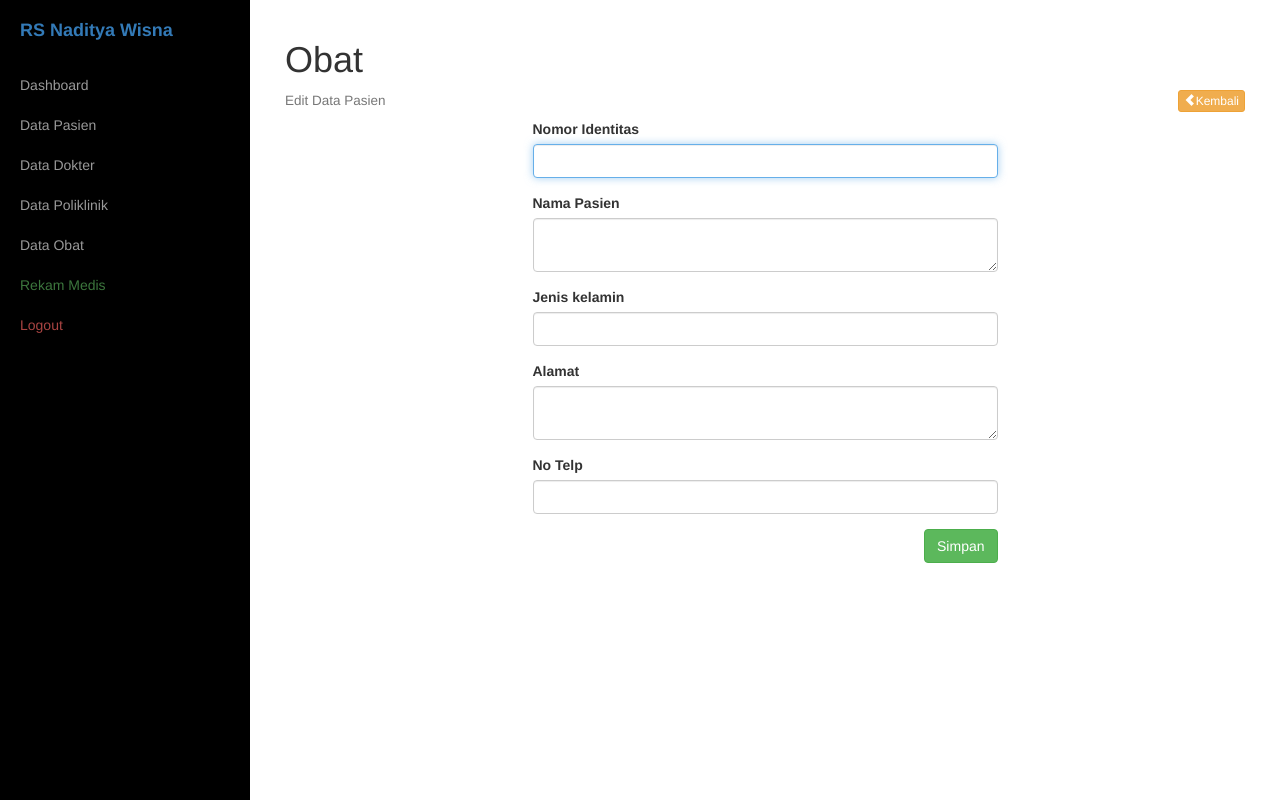
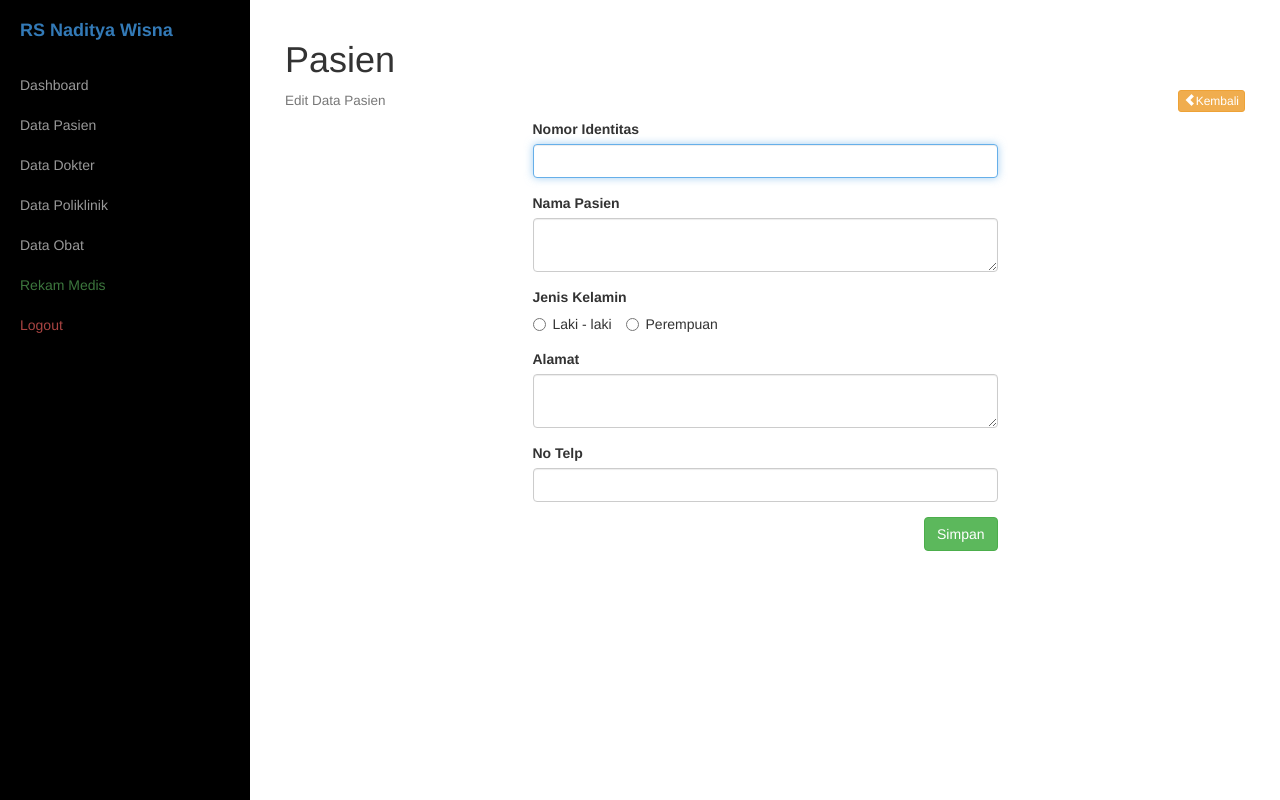
Before and after one commit to Danazzz/rekam_medis, a PHP site: page /Klp3_ProjectWeb/pasien/edit.php in a window 1280 px wide. Run offline with PHP 8.4, Linux system fonts and the light colour scheme; a user stored in the database is signed in; data that the repository does not hold is empty.

Commit message:
Memperbaiki kesalahan dalam pengeditan

```diff
--- a/pasien/edit.php
+++ b/pasien/edit.php
@@ -1,6 +1,6 @@
 <?php include_once('../_header.php');?>
     <div class="box">
-        <h1>Obat</h1>
+        <h1>Pasien</h1>
             <h4>
                 <small>Edit Data Pasien</small>
                 <div class="pull-right">
@@ -16,27 +16,33 @@
                     ?>
                     <form action="proses.php" method="post">
                         <div class="form-group">
-                            <label for="nama">Nomor Identitas</label>
-                            <input type="hidden" name="nomor_identitas" value="<?=$data['nomor_identitas']?>">
-                            <input type="text" name="nomor_identitas" id="nomor_identitas" value="<?=$data['nomor_identitas']?>" class="form-control" required autofocus>
+                            <label for="identitas">Nomor Identitas</label>
+                            <input type="hidden" name="id" value="<?=$data['id_pasien']?>">
+                            <input type="text" name="identitas" id="identitas" value="<?=$data['nomor_identitas']?>" class="form-control" required autofocus>
                         </div>
                         <div class="form-group">
                             <label for="nama">Nama Pasien</label>
-                            <textarea name="nama_pasien" id="nama_pasien" class="form-control" required><?=$data['nama_pasien']?></textarea>
+                            <textarea name="nama" id="nama" class="form-control" required><?=$data['nama_pasien']?></textarea>
                         </div>
                         <div class="form-group">
-                            <label for="nama">Jenis kelamin</label>
-                            <input type="hidden" name="jenis_kelamin" value="<?=$data['jenis_kelamin']?>">
-                            <input type="text" name="jenis_kelamin" id="jenis_kelamin" value="<?=$data['jenis_kelamin']?>" class="form-control" required>
+                            <label for="jk">Jenis Kelamin</label>
+                            <div>
+                                <label class="radio-inline">
+                                    <input type="radio" name="jk" id="jk" value="L" required="" <?= $data['jenis_kelamin'] == "L" ? "checked" : null ?>> Laki - laki
+                                </label>
+                                <label class="radio-inline">
+                                    <input type="radio" name="jk" value="P" <?= $data['jenis_kelamin'] == "P" ? "checked" : null ?>> Perempuan
+                                </label>
+                            </div>
                         </div>
                         <div class="form-group">
-                            <label for="nama">Alamat</label>
+                            <label for="alamat">Alamat</label>
                             <textarea name="alamat" id="alamat" class="form-control" required><?=$data['alamat']?></textarea>
                         </div>
                         <div class="form-group">
-                            <label for="nama">No Telp</label>
-                            <input type="hidden" name="no_telp" value="<?=$data['no_telp']?>">
-                            <input type="text" name="no_telp" id="no_telp" value="<?=$data['no_telp']?>" class="form-control" required>
+                            <label for="telp">No Telp</label>
+                            <input type="hidden" name="telp" value="<?=$data['no_telp']?>">
+                            <input type="text" name="telp" id="telp" value="<?=$data['no_telp']?>" class="form-control" required>
                         </div>
                         <div class="form-group pull-right">
                             <input type="submit" name="edit" value="Simpan" class="btn btn-success">
```
